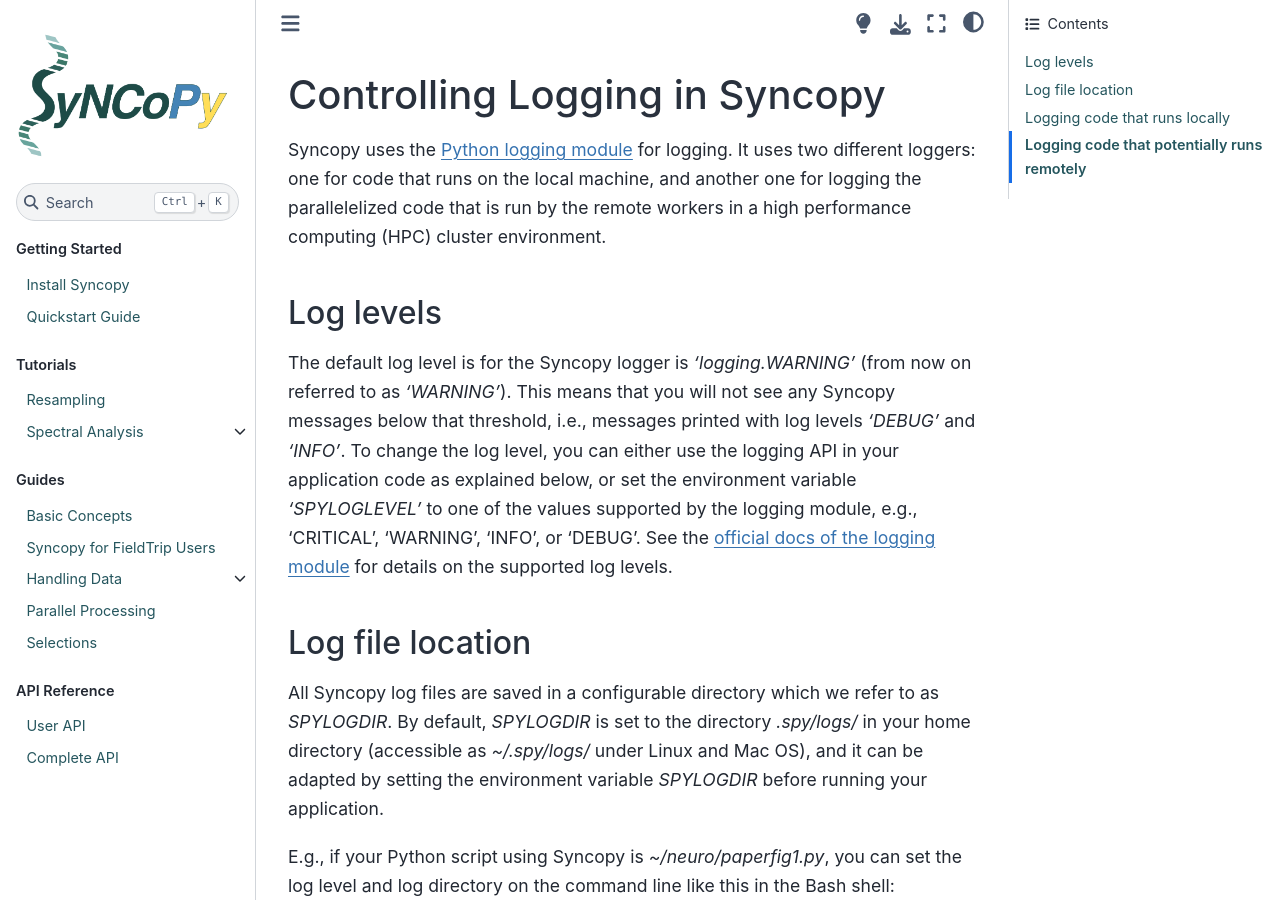
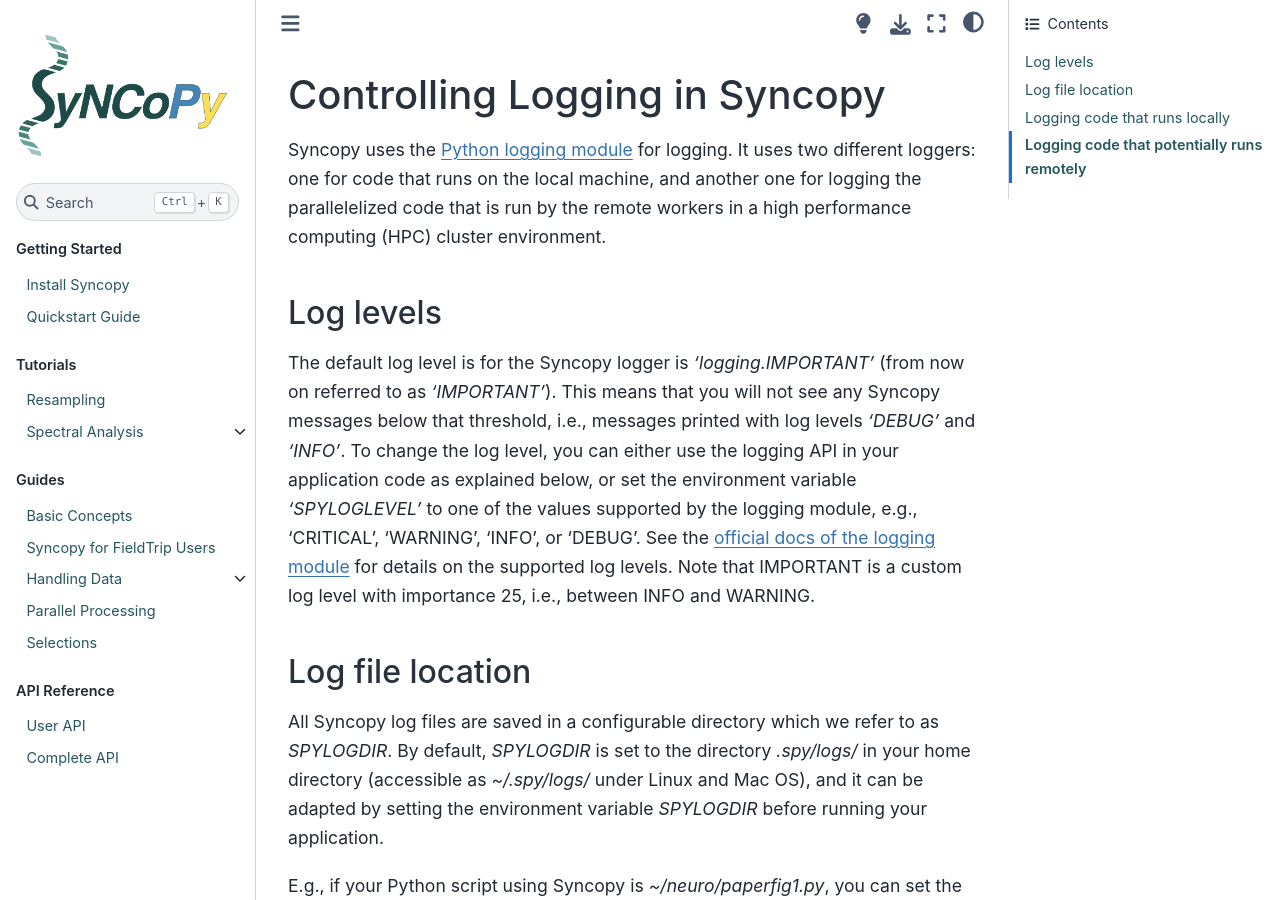
Before and after one commit to esi-neuroscience/syncopy, a Sphinx documentation site: the page built from doc/source/developer/logging.rst, in a window 1280 px wide and 900 px high. Built offline with Sphinx 7.4.7 and the Sphinx Book theme 1.1.4, drawn with Linux system fonts in a browser that asks for light colours; the version number is read from the project's files by our own code.

Commit message:
CHG: Update new default log level in docs.

```diff
--- a/doc/source/developer/logging.rst
+++ b/doc/source/developer/logging.rst
@@ -11,7 +11,7 @@
 Log levels
 -----------
 
-The default log level is for the Syncopy logger is `'logging.WARNING'` (from now on referred to as `'WARNING'`). This means that you will not see any Syncopy messages below that threshold, i.e., messages printed with log levels `'DEBUG'` and `'INFO'`. To change the log level, you can either use the logging API in your application code as explained below, or set the environment variable `'SPYLOGLEVEL'` to one of the values supported by the logging module, e.g., 'CRITICAL', 'WARNING', 'INFO', or 'DEBUG'. See the `official docs of the logging module <https://docs.python.org/3/library/logging.html#levels>`_ for details on the supported log levels.
+The default log level is for the Syncopy logger is `'logging.IMPORTANT'` (from now on referred to as `'IMPORTANT'`). This means that you will not see any Syncopy messages below that threshold, i.e., messages printed with log levels `'DEBUG'` and `'INFO'`. To change the log level, you can either use the logging API in your application code as explained below, or set the environment variable `'SPYLOGLEVEL'` to one of the values supported by the logging module, e.g., 'CRITICAL', 'WARNING', 'INFO', or 'DEBUG'. See the `official docs of the logging module <https://docs.python.org/3/library/logging.html#levels>`_ for details on the supported log levels. Note that IMPORTANT is a custom log level with importance 25, i.e., between INFO and WARNING.
 
 
 Log file location
```
